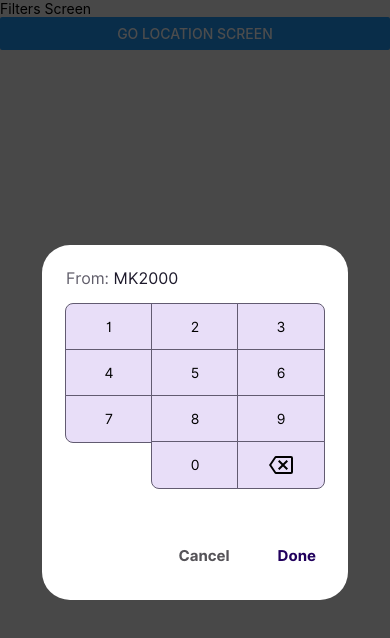
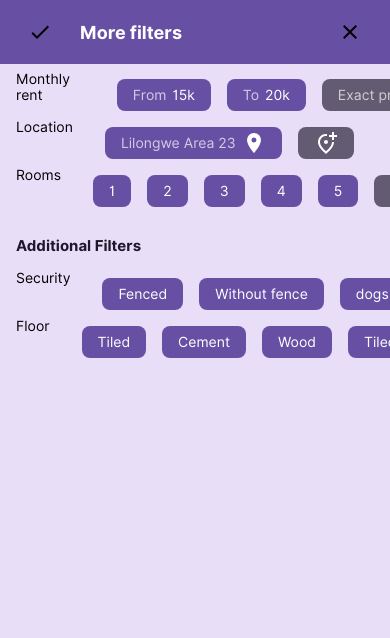
Before and after one commit to kayembeloyd/ZeroA.1_ReactNative, a React Native app: screen /filtersScreen in a window 390 px wide. Shown: the top 638 px of the page. Built offline with nearby package versions, Linux system fonts and the light colour scheme.

Commit message:
Filters screen done

```diff
--- a/zeroa/components/CustomButton.jsx
+++ b/zeroa/components/CustomButton.jsx
@@ -1,7 +1,8 @@
 import React from "react";
-import { Text, View } from "react-native";
+import { Text, TouchableOpacity, View } from "react-native";
 import Icons from "../assets/icons/Icons";
 import { CustomColor } from "../assets/colors/Color";
+import { Pressable } from "react-native";
 
 export default function CustomButton({
   title,
@@ -9,9 +10,10 @@ export default function CustomButton({
   endIconName,
   startIconName,
   style,
+  onPress,
 }) {
   return (
-    <View // Button Container
+    <TouchableOpacity // Button Container
       style={[
         {
           paddingHorizontal: 24,
@@ -26,6 +28,7 @@ export default function CustomButton({
         },
         style,
       ]}
+      onPress={onPress}
     >
       {startIconName ? (
         <Icons name={startIconName} color={titleColor ? titleColor : "#000"} />
@@ -44,6 +47,6 @@ export default function CustomButton({
       {endIconName ? (
         <Icons name={endIconName} color={titleColor ? titleColor : "#000"} />
       ) : null}
-    </View>
+    </TouchableOpacity>
   );
 }
--- a/zeroa/components/CustomChip.jsx
+++ b/zeroa/components/CustomChip.jsx
@@ -1,11 +1,17 @@
 import React from "react";
-import { Text, View } from "react-native";
+import { Pressable, Text, TouchableOpacity, View } from "react-native";
 import Icons from "../assets/icons/Icons";
 import { CustomColor } from "../assets/colors/Color";
 
-export default function CustomChip({ style, uneditableText, text, icons }) {
+export default function CustomChip({
+  style,
+  uneditableText,
+  text,
+  icons,
+  onPress,
+}) {
   return (
-    <View // Chip container
+    <TouchableOpacity // Chip container
       style={[
         style,
         {
@@ -21,6 +27,7 @@ export default function CustomChip({ style, uneditableText, text, icons }) {
           minHeight: 32,
         },
       ]}
+      onPress={onPress}
     >
       {uneditableText ? (
         <Text
@@ -55,6 +62,6 @@ export default function CustomChip({ style, uneditableText, text, icons }) {
           />
         );
       })}
-    </View>
+    </TouchableOpacity>
   );
 }
--- a/zeroa/components/CustomTopAppBar.jsx
+++ b/zeroa/components/CustomTopAppBar.jsx
@@ -47,7 +47,7 @@ export default function CustomTopAppBar({
           fontSize: 18,
           color: CustomColor.OnPrimary,
           flex: 1,
-          marginLeft: leadingOptions ? 0 : 10,
+          marginLeft: leadingOptions ? 16 : 10,
         }}
       >
         {title}
--- a/zeroa/components/FilterRow.jsx
+++ b/zeroa/components/FilterRow.jsx
@@ -44,6 +44,7 @@ export default function FilterRow({ filterTitle, filterChips }) {
               text={filterChip.text}
               uneditableText={filterChip.uneditableText}
               icons={filterChip.icons}
+              onPress={filterChip.onPress ? filterChip.onPress : () => {}}
             />
           );
         })}
--- a/zeroa/components/KeypadDialogContent.jsx
+++ b/zeroa/components/KeypadDialogContent.jsx
@@ -3,8 +3,9 @@ import { Text, View } from "react-native";
 import { CustomColor } from "../assets/colors/Color";
 import Icons from "../assets/icons/Icons";
 import CustomButton from "./CustomButton";
+import { TouchableOpacity } from "react-native";
 
-export default function KeypadDialogContent() {
+export default function KeypadDialogContent({ onDonePress }) {
   const numKeyRows = [
     [
       {
@@ -135,7 +136,7 @@ export default function KeypadDialogContent() {
               >
                 {row.map((numKey, numKeyIndex) => {
                   return (
-                    <View
+                    <TouchableOpacity
                       key={numKeyIndex}
                       style={{
                         width: 88,
@@ -162,7 +163,7 @@ export default function KeypadDialogContent() {
                           {numKey.id}
                         </Text>
                       )}
-                    </View>
+                    </TouchableOpacity>
                   );
                 })}
               </View>
@@ -190,7 +191,11 @@ export default function KeypadDialogContent() {
             title={"Cancel"}
             titleColor={"#555358"}
           />
-          <CustomButton style={{ borderWidth: 0 }} title={"Done"} />
+          <CustomButton
+            style={{ borderWidth: 0 }}
+            title={"Done"}
+            onPress={onDonePress}
+          />
         </View>
       </View>
     </View>
--- a/zeroa/components/ListItem.jsx
+++ b/zeroa/components/ListItem.jsx
@@ -1,9 +1,6 @@
 import React from "react";
 import { Text, View } from "react-native";
-import { CustomColor } from "../assets/colors/Color";
-import CustomText from "./CustomText";
 import Icons from "../assets/icons/Icons";
-import CustomButton from "./CustomButton";
 
 export default function ListItem({
   title,
@@ -33,7 +30,7 @@ export default function ListItem({
           color: color ? color : "#000",
         }}
       >
-        Filters
+        {title}
       </Text>
 
       {endIconName ? (
--- a/zeroa/screens/FiltersScreen.jsx
+++ b/zeroa/screens/FiltersScreen.jsx
@@ -1,12 +1,119 @@
 import React from "react";
-import { Button } from "react-native";
-import { Text, View } from "react-native";
+import { View, StatusBar } from "react-native";
+import CustomTopAppBar from "../components/CustomTopAppBar";
+import { CustomColor } from "../assets/colors/Color";
+import FilterRow from "../components/FilterRow";
+import ListItem from "../components/ListItem";
 
 export default function FiltersScreen() {
+  const additionalFilters = [
+    {
+      title: "Security",
+      filterChips: [
+        { text: "Fenced" },
+        { text: "Without fence" },
+        { text: "dogs" },
+      ],
+    },
+    {
+      title: "Floor",
+      filterChips: [
+        { text: "Tiled" },
+        { text: "Cement" },
+        { text: "Wood" },
+        { text: "Tiled" },
+        { text: "Cement" },
+        { text: "Wood" },
+      ],
+    },
+  ];
+
   return (
-    <View>
-      <Text>Filters Screen</Text>
-      <Button title="Go Location Screen" />
+    <View // Main container
+      style={{ backgroundColor: CustomColor.SecondaryContainer, flex: 1 }}
+    >
+      <StatusBar backgroundColor={CustomColor.Primary} />
+
+      <CustomTopAppBar
+        leadingOptions={[{ name: "ic_check" }]}
+        trailingOptions={[{ name: "ic_close" }]}
+        title={"More filters"}
+      />
+
+      <View // Default filters
+        style={{
+          paddingVertical: 7,
+          backgroundColor: CustomColor.SecondaryContainer,
+        }}
+      >
+        <FilterRow
+          filterTitle={"Monthly rent"}
+          filterChips={[
+            {
+              uneditableText: "From",
+              text: "15k",
+              onPress: () => {
+                setBudgetInputDialogVisibility(true);
+              },
+            },
+            { uneditableText: "To", text: "20k" },
+            {
+              uneditableText: "Exact price",
+              text: "?",
+              backgroundColor: CustomColor.Secondary,
+            },
+          ]}
+        />
+
+        <FilterRow
+          filterTitle={"Location"}
+          filterChips={[
+            {
+              uneditableText: "Lilongwe Area 23",
+              icons: [{ name: "ic_location" }],
+            },
+            {
+              icons: [{ name: "ic_add_location" }],
+              backgroundColor: CustomColor.Secondary,
+            },
+          ]}
+        />
+        <FilterRow
+          filterTitle={"Rooms"}
+          filterChips={[
+            { text: "1" },
+            { text: "2" },
+            { text: "3" },
+            { text: "4" },
+            { text: "5" },
+            {
+              uneditableText: "Custom",
+              text: "?",
+              backgroundColor: CustomColor.Secondary,
+            },
+          ]}
+        />
+      </View>
+
+      <ListItem
+        title={"Additional Filters"}
+        color={CustomColor.OnSecondaryContainer}
+        style={{ backgroundColor: CustomColor.SecondaryContainer }}
+      />
+
+      <View // Additional filters
+        style={{ backgroundColor: CustomColor.SecondaryContainer }}
+      >
+        {additionalFilters.map((additionalFilter, additionalFilterIndex) => {
+          return (
+            <FilterRow
+              key={additionalFilterIndex}
+              filterTitle={additionalFilter.title}
+              filterChips={additionalFilter.filterChips}
+            />
+          );
+        })}
+      </View>
     </View>
   );
 }
--- a/zeroa/screens/HomeScreen.jsx
+++ b/zeroa/screens/HomeScreen.jsx
@@ -1,4 +1,4 @@
-import React from "react";
+import React, { useState } from "react";
 import { StatusBar, Text } from "react-native";
 import { View } from "react-native";
 import CustomTopAppBar from "../components/CustomTopAppBar";
@@ -27,16 +27,8 @@ export default function HomeScreen({ navigation }) {
     { id: 10 },
   ];
 
-  const DATA = [
-    {
-      title: "Header",
-      data: ["Pizza"],
-    },
-    {
-      title: "Houses",
-      data: ["French Fries"],
-    },
-  ];
+  const [budgetInputDialogVisibility, setBudgetInputDialogVisibility] =
+    useState(false);
 
   const ListHeaderComponent = () => {
     return (
@@ -55,15 +47,29 @@ export default function HomeScreen({ navigation }) {
           }}
         >
           <ListItem
+            title={"Filters"}
             color={CustomColor.OnPrimaryContainer}
-            endButton={<CustomButton endIconName={"ic_share"} />}
+            endButton={
+              <CustomButton
+                title={"More filters"}
+                onPress={() => {
+                  navigation.navigate("filtersScreen");
+                }}
+              />
+            }
             style={{}}
           />
 
           <FilterRow
             filterTitle={"Monthly rent"}
             filterChips={[
-              { uneditableText: "From", text: "15k" },
+              {
+                uneditableText: "From",
+                text: "15k",
+                onPress: () => {
+                  setBudgetInputDialogVisibility(true);
+                },
+              },
               { uneditableText: "To", text: "20k" },
               {
                 uneditableText: "Exact price",
@@ -137,7 +143,16 @@ export default function HomeScreen({ navigation }) {
     <View>
       <StatusBar backgroundColor={CustomColor.Primary} />
 
-      <CustomDialog visible={true} contentComponent={<KeypadDialogContent />} />
+      <CustomDialog
+        visible={budgetInputDialogVisibility}
+        contentComponent={
+          <KeypadDialogContent
+            onDonePress={() => {
+              setBudgetInputDialogVisibility(false);
+            }}
+          />
+        }
+      />
 
       <FlatList
         data={houses}
```
Also changed, not shown: 1 other file (tests, documents, lock files or other folders).
